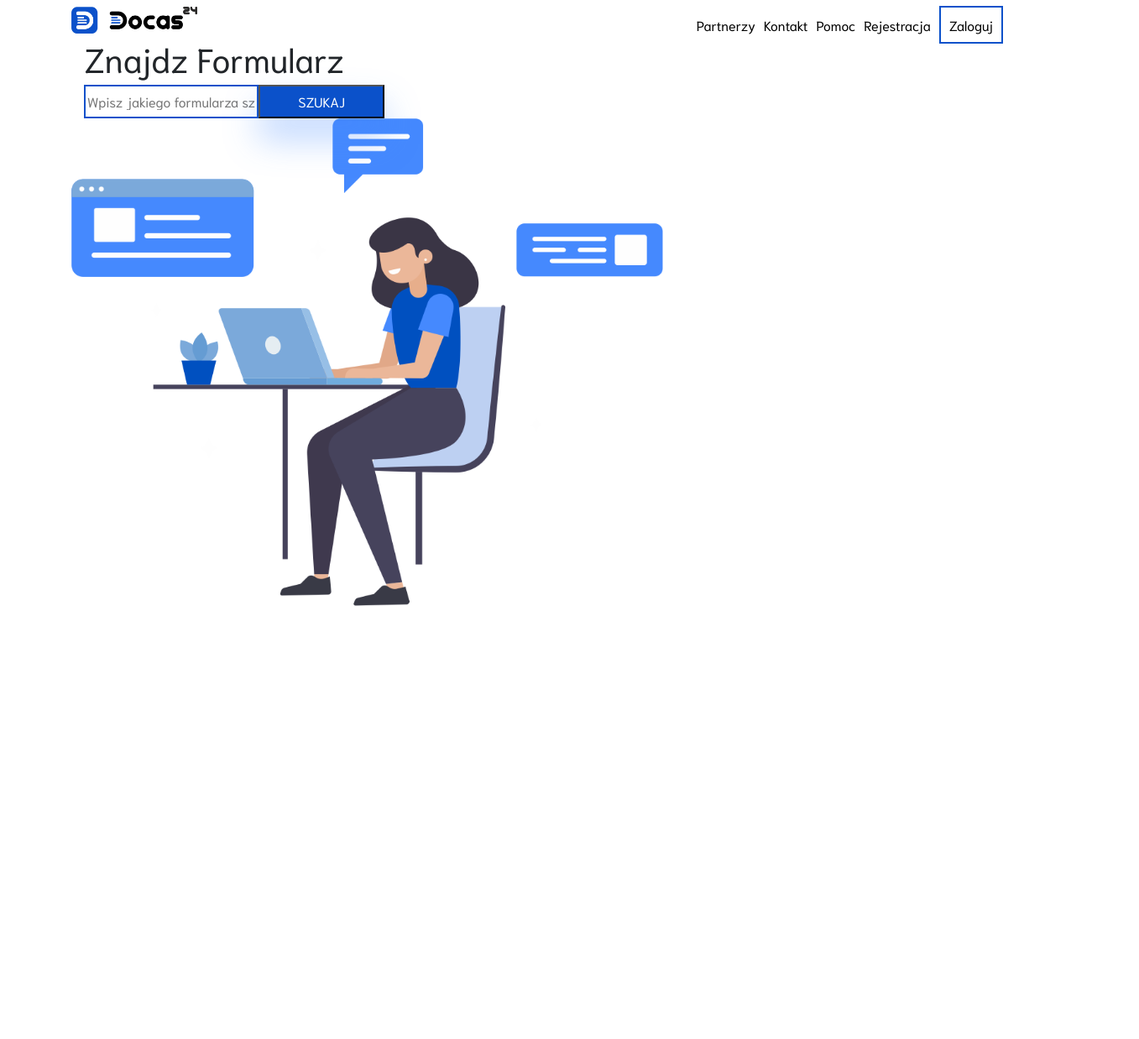
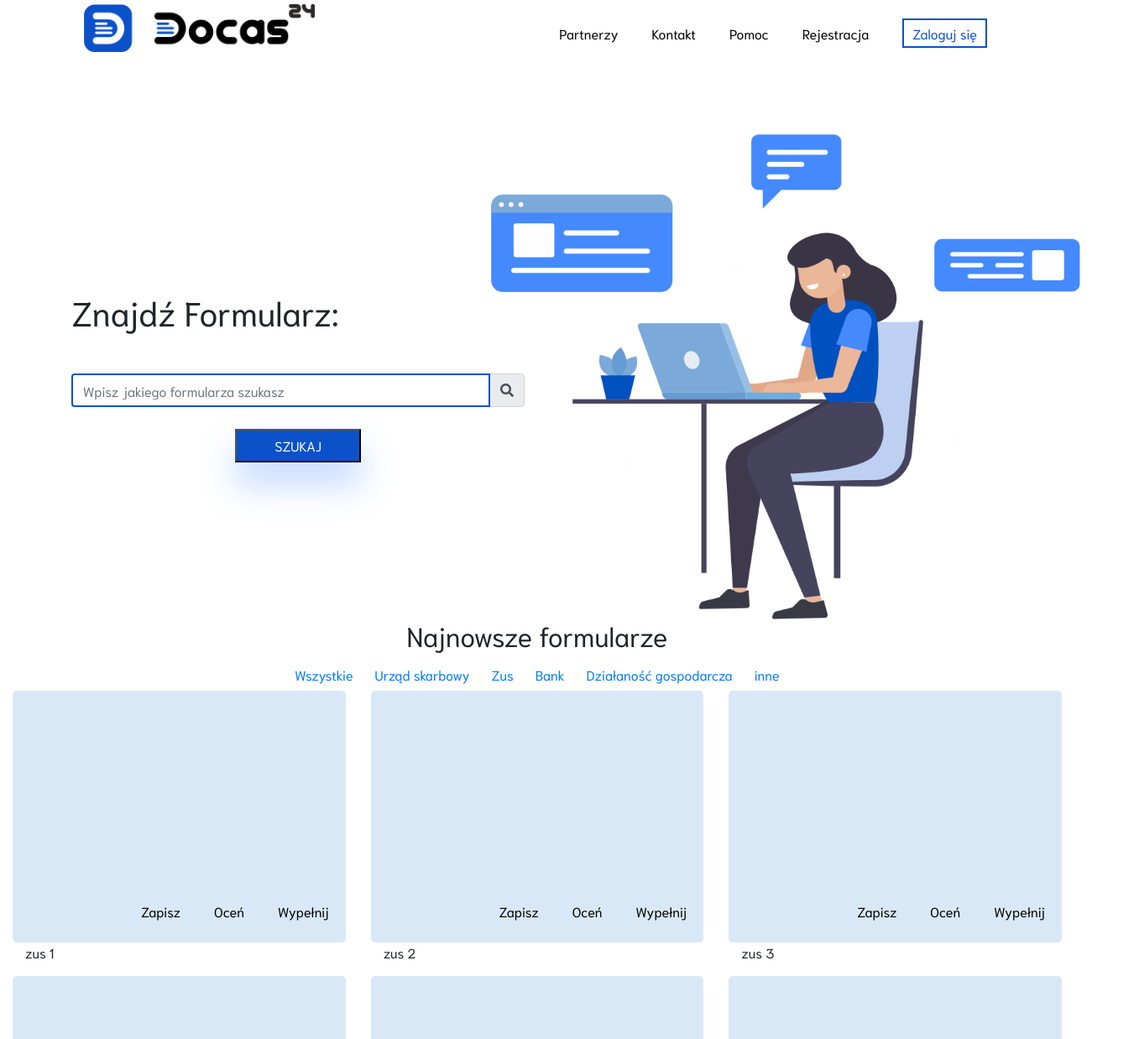
Before and after one commit to maciekbe1/Docas24, a React (Create React App) app in the folder client/: page / in a window 1280 px wide. Shown: the top 1238 px of the page at 84% size, 1357 px wide, since content can reach past the window. Before the commit the page ends 800 px from the top, so only its background shows below. Built offline with nearby package versions, Linux system fonts and the light colour scheme.

Commit message:
homepage

```diff
--- a/client/public/index.html
+++ b/client/public/index.html
@@ -6,6 +6,7 @@
     <meta name="viewport" content="width=device-width, initial-scale=1, shrink-to-fit=no">
     <meta name="theme-color" content="#000000">
     <link rel="stylesheet" href="https://stackpath.bootstrapcdn.com/bootstrap/4.1.3/css/bootstrap.min.css" integrity="sha384-MCw98/SFnGE8fJT3GXwEOngsV7Zt27NXFoaoApmYm81iuXoPkFOJwJ8ERdknLPMO" crossorigin="anonymous">
+    <link rel="stylesheet" href="https://use.fontawesome.com/releases/v5.6.1/css/all.css" integrity="sha384-gfdkjb5BdAXd+lj+gudLWI+BXq4IuLW5IT+brZEZsLFm++aCMlF1V92rMkPaX4PP" crossorigin="anonymous">
     <script src="https://code.jquery.com/jquery-3.3.1.slim.min.js" integrity="sha384-q8i/X+965DzO0rT7abK41JStQIAqVgRVzpbzo5smXKp4YfRvH+8abtTE1Pi6jizo" crossorigin="anonymous"></script>
     <script src="https://cdnjs.cloudflare.com/ajax/libs/popper.js/1.14.3/umd/popper.min.js" integrity="sha384-ZMP7rVo3mIykV+2+9J3UJ46jBk0WLaUAdn689aCwoqbBJiSnjAK/l8WvCWPIPm49" crossorigin="anonymous"></script>
     <script src="https://stackpath.bootstrapcdn.com/bootstrap/4.1.3/js/bootstrap.min.js" integrity="sha384-ChfqqxuZUCnJSK3+MXmPNIyE6ZbWh2IMqE241rYiqJxyMiZ6OW/JmZQ5stwEULTy" crossorigin="anonymous"></script>
--- /dev/null
+++ b/client/src/components/FindForm.js
@@ -0,0 +1,29 @@
+import React from 'react'
+import home_bg from '../images/01_Home_bg.png';
+
+
+const FindForm = () => {
+    return (
+        <div className="container">
+            <div className="row">
+                <div className="col-lg-6 block__find--form">
+                    <h1>Znajdź Formularz:</h1>
+                    <div className="input-group mb-3">
+                      <input type="text" className="form-control docas-input" placeholder="Wpisz jakiego formularza szukasz" aria-label="Recipient's username" aria-describedby="basic-addon2" />
+                      <div className="input-group-append">
+                        <span className="input-group-text" id="basic-addon2">
+                        <i className="fas fa-search"></i>
+                        </span>
+                      </div>
+                    </div>
+                    <button className="docas-btn-primary docas__find-form--button">SZUKAJ</button>
+                </div>
+                <div className="col-lg-6">
+                    <img alt="home" className="home-image" src={home_bg} />
+                </div>
+            </div>
+        </div>
+    )
+}
+
+export default FindForm;
--- a/client/src/components/Header.js
+++ b/client/src/components/Header.js
@@ -6,11 +6,14 @@ import '../styles/header.css';
 const Header = (props) => {
     return (
         <div className="container">
-        <Link className="navbar-brand" to="/">
+
+            <nav className="nav navbar-expand-lg">
+
+                <Link className="navbar-brand col-sm-4" to="/">
                     <img alt="logo" className="logo" src={logo} />
                 </Link>
-            <nav className="nav-bar">
-                    <ul className="nav-list">
+
+                <ul className="navbar-nav col-sm-8 d-flex justify-content-end">
                     <li className="nav-item">
                         <NavLink activeClassName="selected" to="/pages/partners">Partnerzy</NavLink>
                     </li>
@@ -24,7 +27,7 @@ const Header = (props) => {
                         <a href="http://localhost/index.php/site/register">Rejestracja</a>
                     </li>
                     <li className="nav-item">
-                            <a className="docas-btn-transparent" href="https://b2ng.bpower2.com/index.php/site/login">Zaloguj</a>
+                        <a className="docas-btn-transparent" href="https://b2ng.bpower2.com/index.php/site/login">Zaloguj się</a>
                     </li>
                 </ul>
             </nav>
--- /dev/null
+++ b/client/src/components/LastForms.js
@@ -0,0 +1,38 @@
+import React, { Component } from 'react';
+import ListForm from './ListForms';
+
+class LastForms extends Component {
+    state = {
+        forms: this.props.forms
+    }
+
+    findAllForms = () => {
+        this.setState({forms: this.props.forms});
+    }
+    findForm = name => {
+        this.setState({forms: this.props.forms.filter(form => {
+            return form.class === name;
+        })});
+    }
+    render() {
+        return (
+            <div className="container-fluid">
+                <div className="block__last--form">
+                    <h2 className="text-center">Najnowsze formularze</h2>
+                    <div className="form__btns--filters">
+                        <button onClick={this.findAllForms} className="btn btn-link">Wszystkie</button>
+                        <button onClick={this.findForm.bind(this, 'us')}className="btn btn-link">Urząd skarbowy</button>
+                        <button onClick={this.findForm.bind(this, 'zus')} className="btn btn-link">Zus</button>
+                        <button onClick={this.findForm.bind(this, 'bank')} className="btn btn-link">Bank</button>
+                        <button onClick={this.findForm.bind(this, 'dg')} className="btn btn-link">Działaność gospodarcza</button>
+                        <button className="btn btn-link">inne</button>
+                    </div>
+                    <ListForm forms={this.state.forms} />
+                </div>
+            </div>
+        );
+    }
+
+}
+
+export default LastForms;
--- /dev/null
+++ b/client/src/components/ListForms.js
@@ -0,0 +1,30 @@
+import React, { Component } from 'react';
+
+class ListForm extends Component {
+
+    render() {
+        return (
+            <section className='form-filter'>
+                <div className="row">
+                    {this.props.forms.map(form => {
+                     return (
+                        <div className={form.class + " col-md-4"} key={form.id}>
+                            <div className="square">
+                                <ul className="nav">
+                                    <li className="nav-item">Zapisz</li>
+                                    <li className="nav-item">Oceń</li>
+                                    <li className="nav-item">Wypełnij</li>
+                                </ul>
+                            </div>
+                            <p>{form.name}</p>
+                        </div>
+                     )
+                    })}
+                </div>
+            </section>
+        );
+    }
+
+}
+
+export default ListForm;
--- a/client/src/components/pages/HomePage.js
+++ b/client/src/components/pages/HomePage.js
@@ -1,27 +1,17 @@
 import React from 'react';
-import home_bg from '../../images/01_Home_bg.png';
-import '../../styles/home.css'
+import '../../styles/home.css';
+import FindForm from '../FindForm';
+import LastForms from '../LastForms';
+import forms from '../../data/forms.json';
+
+const formList = forms;
 
 class HomePage extends React.Component {
     render() {
         return (
             <div className="home">
-                <div className="container">
-                    <div className="row">
-                        <div className="col-lg-12">
-                            <h1>Znajdz Formularz</h1>
-                            <input
-                                type="text"
-                                placeholder="Wpisz jakiego formularza szukasz"
-                                className="docas-input"
-                            />
-                            <button className="docas-btn-primary">SZUKAJ</button>
-                        </div>
-                        <div className="">
-                            <img alt="home" className="home-image" src={home_bg} />
-                        </div>
-                    </div>
-                </div>
+                <FindForm />
+                <LastForms forms={formList}/>
             </div>
         );
     }
--- /dev/null
+++ b/client/src/data/forms.json
@@ -0,0 +1,127 @@
+[
+    {
+        "id": 1,
+        "name": "zus 1",
+        "class": "zus"
+    },
+    {
+        "id": 2,
+        "name": "zus 2",
+        "class": "zus"
+    },
+    {
+        "id": 3,
+        "name": "zus 3",
+        "class": "zus"
+    },
+    {
+        "id": 4,
+        "name": "zus 5",
+        "class": "zus"
+    },
+    {
+        "id": 5,
+        "name": "zus 6",
+        "class": "zus"
+    },
+    {
+        "id": 6,
+        "name": "us 1",
+        "class": "us"
+    },
+    {
+        "id": 7,
+        "name": "us 2",
+        "class": "us"
+    },
+    {
+        "id": 8,
+        "name": "us 3",
+        "class": "us"
+    },
+    {
+        "id": 9,
+        "name": "us 5",
+        "class": "us"
+    },
+    {
+        "id": 10,
+        "name": "us 6",
+        "class": "us"
+    },
+    {
+        "id": 11,
+        "name": "bank 1",
+        "class": "bank"
+    },
+    {
+        "id": 12,
+        "name": "bank 2",
+        "class": "bank"
+    },
+    {
+        "id": 13,
+        "name": "bank 3",
+        "class": "bank"
+    },
+    {
+        "id": 14,
+        "name": "bank 5",
+        "class": "bank"
+    },
+    {
+        "id": 15,
+        "name": "bank 6",
+        "class": "bank"
+    },
+    {
+        "id": 16,
+        "name": "dg 1",
+        "class": "dg"
+    },
+    {
+        "id": 17,
+        "name": "dg 2",
+        "class": "dg"
+    },
+    {
+        "id": 18,
+        "name": "dg 3",
+        "class": "dg"
+    },
+    {
+        "id": 19,
+        "name": "dg 5",
+        "class": "dg"
+    },
+    {
+        "id": 20,
+        "name": "dg 6",
+        "class": "dg"
+    },
+    {
+        "id": 21,
+        "name": "other 1",
+        "class": "other"
+    },
+    {
+        "id": 22,
+        "name": "other 2",
+        "class": "other"
+    },
+    {
+        "id": 23,
+        "name": "other 3",
+        "class": "other"
+    },
+    {
+        "id": 24,
+        "name": "other 5",
+        "class": "other"
+    },
+    {
+        "id": 25,
+        "name": "other 6",
+        "class": "other"
+    }
+]
--- a/client/src/styles/header.css
+++ b/client/src/styles/header.css
@@ -5,18 +5,11 @@ nav a {
     line-height: 60px;
 }
 .logo {
-    width: 150px;
+    width: 275px;
 }
-.nav-bar {
-    float: right;
+.nav-item {
+    padding: 10px 20px;
 }
-.nav-list {
-    display: flex;
+.nav-item li:last-child {
+    padding: 0;
 }
-.nav-list li {
-    list-style: none;
-    margin-right: 10px;
-}
-.nav-list li:last-child {
-    margin-right: 0;
-}
--- a/client/src/styles/home.css
+++ b/client/src/styles/home.css
@@ -1,3 +1,42 @@
 .home-image {
+    width: 130%;
+    position: relative;
+    right: 70px;
+}
+.home {
+    margin-top: 100px;
+}
+.block__find--form {
+    display: flex;
+    flex-direction: column;
+    justify-content: center;
+}
+
+.docas__find-form--button {
+    margin: 0 auto;
+    margin-top: 10px;
+}
+
+.block__find--form h1 {
+    margin-bottom: 50px;
+}
+.square {
     width: 100%;
+    height: 300px;
+    background-color: #d9e8f7;
+    display: flex;
+    border-radius: 5px;
 }
+.square ul {
+    align-items: flex-end;
+    margin-inline-start: auto;
+    margin-bottom: 15px;
+    color: #000;
+}
+.form-filter p {
+    margin-left: 15px;
+}
+.form__btns--filters {
+    display: flex;
+    justify-content: center;
+}
--- a/client/src/styles/main.css
+++ b/client/src/styles/main.css
@@ -25,9 +25,10 @@ a:hover {
     background-color: #0b51ca;
 }
 .docas-btn-transparent {
-height: 40px;
-border: 2px solid #0b51ca;
-padding: 10px
+    color: #0b51ca;
+    height: 40px;
+    border: 2px solid #0b51ca;
+    padding: 5px 10px;
 }
 .docas-input {
     height: 40px;
```
Lines whose indentation alone changed are shown as unchanged.
